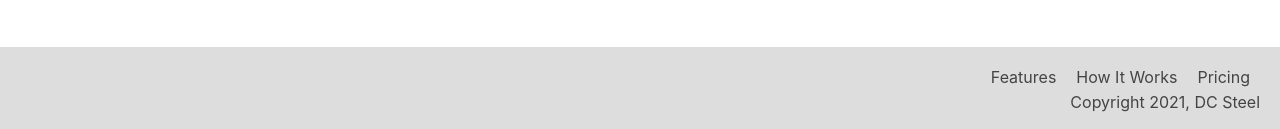
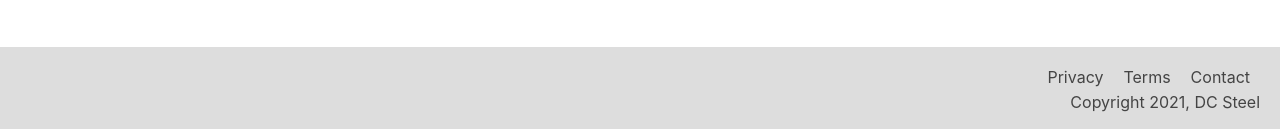
Before and after one commit to Alvin-dot/freecodecamp-landing-page, a plain HTML site: page index.html in a window 1280 px wide. Shown: the part 1673-1802 px from the top of the page. Drawn offline with Linux system fonts and the light colour scheme.

Commit message:
updates index.html and adds README.md

```diff
--- a/index.html
+++ b/index.html
@@ -159,9 +159,9 @@
         <footer class="page-footer">
             <nav>
                 <ul>
-                    <li><a href="#" class="nav-link">Features</a></li>
-                    <li><a href="#" class="nav-link">How It Works</a></li>
-                    <li><a href="#" class="nav-link">Pricing</a></li>
+                    <li><a href="#" class="nav-link">Privacy</a></li>
+                    <li><a href="#" class="nav-link">Terms</a></li>
+                    <li><a href="#" class="nav-link">Contact</a></li>
                 </ul>
             </nav>
             <span>Copyright 2021, DC Steel</span>
```
Also changed, not shown: 1 other file.
